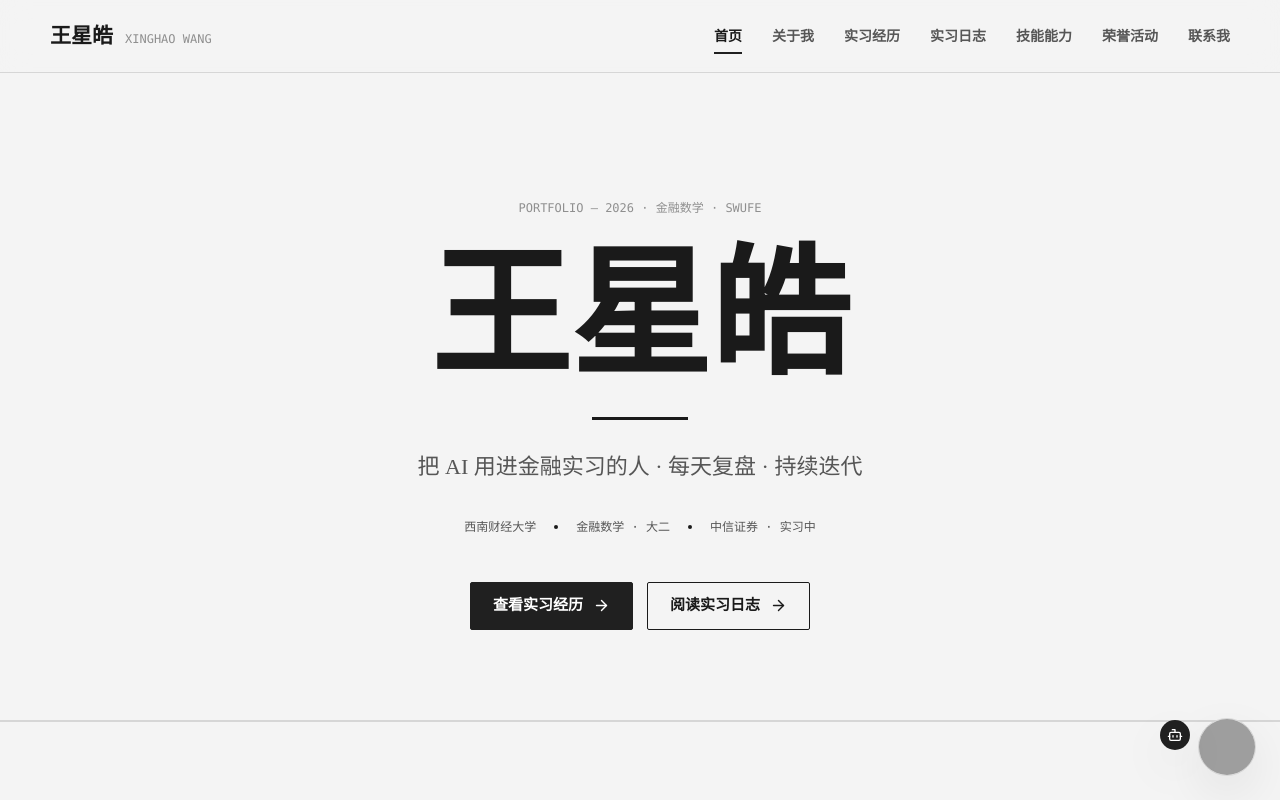
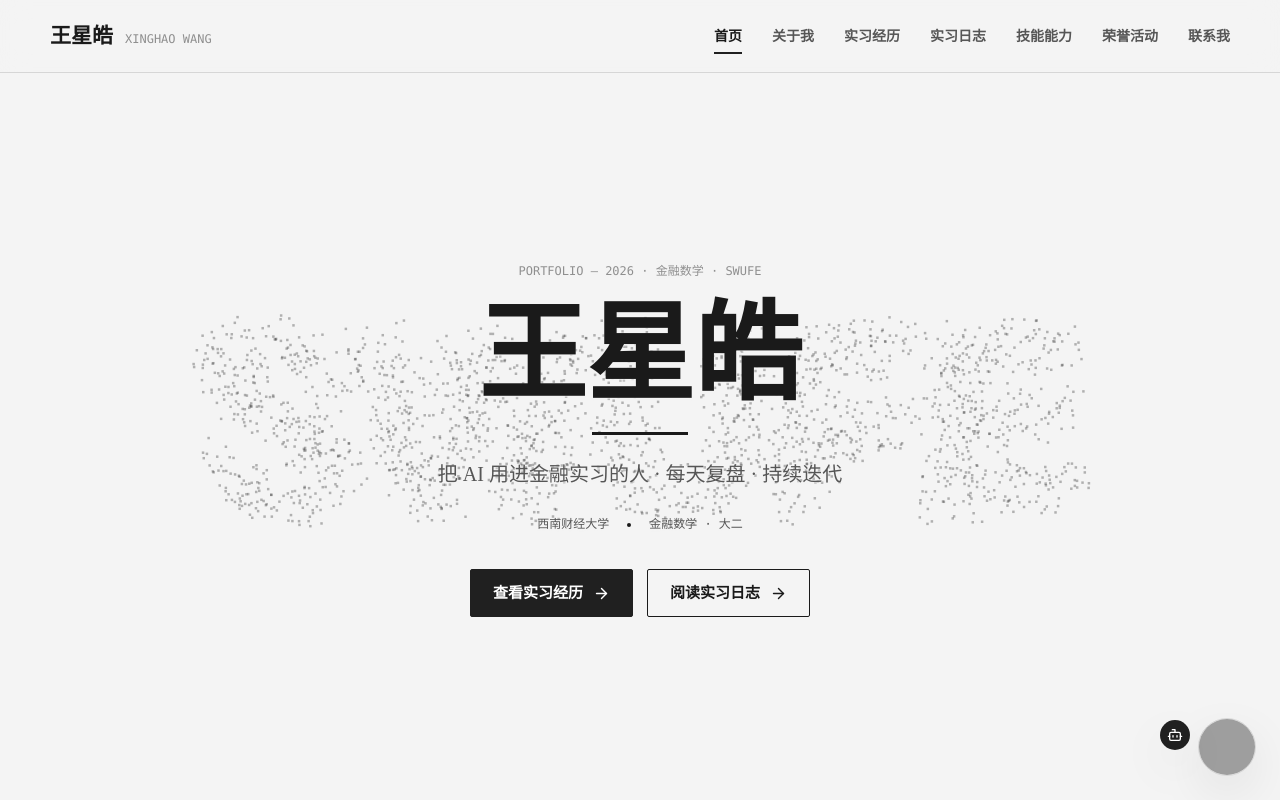
Before and after one commit to Xinghao793/xinghao-portfolio, a Next.js app: page / in a window 1280 px wide. Shown: the top 800 px of the page. Built offline with nearby package versions, Linux system fonts and the light colour scheme; grey boxes are pictures that could not be loaded.

Commit message:
feat: SWUFE 粒子叠加为首页背景，文字放大并删除实习状态行

```diff
--- a/app/globals.css
+++ b/app/globals.css
@@ -2704,52 +2704,81 @@ button {
 /* Homepage v4 - centered neutral editorial */
 
 .h4-hero {
-  padding-block: 120px 90px;
+  position: relative;
+  display: flex;
+  align-items: center;
+  justify-content: center;
+  min-height: calc(100vh - 72px);
+  padding-block: 64px;
   border-bottom: 1px solid var(--line);
+  overflow: hidden;
+}
+
+.swufe-canvas {
+  position: absolute;
+  inset: 0;
+  width: 100%;
+  height: 100%;
+  opacity: 0.9;
 }
 
 .h4-center {
+  position: relative;
+  z-index: 1;
+  width: min(920px, 100%);
   text-align: center;
 }
 
 .h4-eyebrow {
+  position: relative;
+  z-index: 1;
   font-family: var(--font-mono);
   font-size: 12px;
   color: var(--ink-faint);
+  text-shadow: 0 1px 2px rgba(244, 244, 244, 0.9);
 }
 
 .h4-name {
-  margin-top: 26px;
-  font-family: var(--font-serif);
-  font-size: 140px;
+  position: relative;
+  z-index: 1;
+  margin-top: 18px;
+  font-family: var(--font-serif);
+  font-size: 108px;
   font-weight: 600;
   line-height: 1;
+  text-shadow: 0 1px 2px rgba(244, 244, 244, 0.9);
 }
 
 .h4-rule {
   width: 96px;
   height: 3px;
-  margin: 30px auto 0;
+  margin: 22px auto 0;
   background: var(--ink);
 }
 
 .h4-sub {
-  margin-top: 28px;
-  font-family: var(--font-serif);
-  font-size: 22px;
-  color: var(--ink-soft);
+  position: relative;
+  z-index: 1;
+  margin-top: 22px;
+  font-family: var(--font-serif);
+  font-size: 20px;
+  color: var(--ink-soft);
+  text-shadow: 0 1px 2px rgba(244, 244, 244, 0.9);
 }
 
 .h4-info {
+  position: relative;
+  z-index: 1;
   display: flex;
   align-items: center;
   justify-content: center;
   flex-wrap: wrap;
   gap: 18px;
-  margin-top: 30px;
+  margin-top: 22px;
   font-family: var(--font-mono);
   font-size: 12px;
   color: var(--ink-soft);
+  text-shadow: 0 1px 2px rgba(244, 244, 244, 0.9);
 }
 
 .h4-info i {
@@ -2760,11 +2789,13 @@ button {
 }
 
 .h4-actions {
+  position: relative;
+  z-index: 1;
   display: flex;
   justify-content: center;
   flex-wrap: wrap;
   gap: 14px;
-  margin-top: 44px;
+  margin-top: 34px;
 }
 
 .h4-band {
--- a/app/page.tsx
+++ b/app/page.tsx
@@ -38,6 +38,7 @@ export default function HomePage() {
   return (
     <>
       <section className="h4-hero">
+        <SwufeField />
         <div className="container h4-center">
           <Reveal>
             <span className="h4-eyebrow">PORTFOLIO — 2026 · 金融数学 · SWUFE</span>
@@ -48,8 +49,6 @@ export default function HomePage() {
               <span>西南财经大学</span>
               <i aria-hidden="true" />
               <span>金融数学 · 大二</span>
-              <i aria-hidden="true" />
-              <span>中信证券 · 实习中</span>
             </div>
             <div className="h4-actions">
               <Link href="/experience" className="btn btn-primary">
@@ -64,8 +63,6 @@ export default function HomePage() {
           </Reveal>
         </div>
       </section>
-
-      <SwufeField />
 
       <section className="h4-band">
         <div className="container">
--- a/components/SwufeField.tsx
+++ b/components/SwufeField.tsx
@@ -43,7 +43,7 @@ export default function SwufeField() {
       octx.fillText("SWUFE", off.width / 2, off.height / 2);
 
       const img = octx.getImageData(0, 0, off.width, off.height);
-      const step = 4;
+      const step = 3;
       const targets: Array<{ x: number; y: number }> = [];
       for (let y = 0; y < off.height; y += step) {
         for (let x = 0; x < off.width; x += step) {
@@ -52,7 +52,7 @@ export default function SwufeField() {
           }
         }
       }
-      const cap = 1500;
+      const cap = 2200;
       const picked =
         targets.length > cap
           ? Array.from({ length: cap }, (_, i) => targets[Math.floor((i * targets.length) / cap)])
@@ -102,8 +102,8 @@ export default function SwufeField() {
             particle.y += (dy / dist) * force;
           }
         }
-        ctx.fillStyle = "rgba(26, 26, 26, 0.26)";
-        ctx.fillRect(particle.x, particle.y, 2, 2);
+        ctx.fillStyle = "rgba(26, 26, 26, 0.34)";
+        ctx.fillRect(particle.x, particle.y, 2.5, 2.5);
       }
       if (!reduce) {
         raf = requestAnimationFrame(step);
@@ -141,9 +141,5 @@ export default function SwufeField() {
     };
   }, []);
 
-  return (
-    <section className="swufe-field" aria-hidden="true">
-      <canvas ref={canvasRef} />
-    </section>
-  );
+  return <canvas ref={canvasRef} className="swufe-canvas" aria-hidden="true" />;
 }
```
